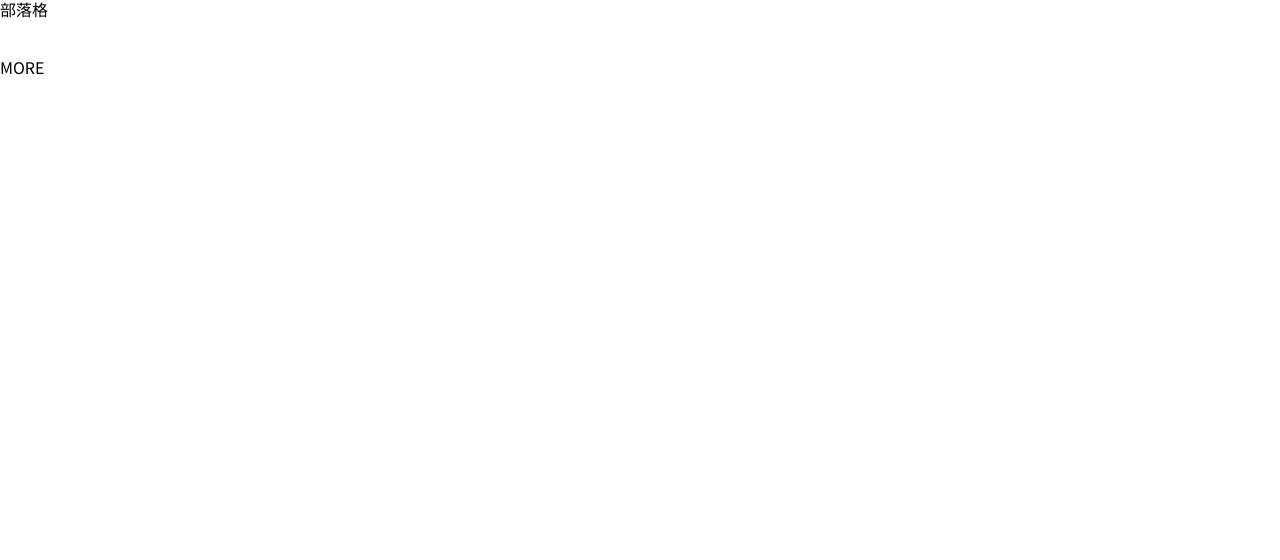
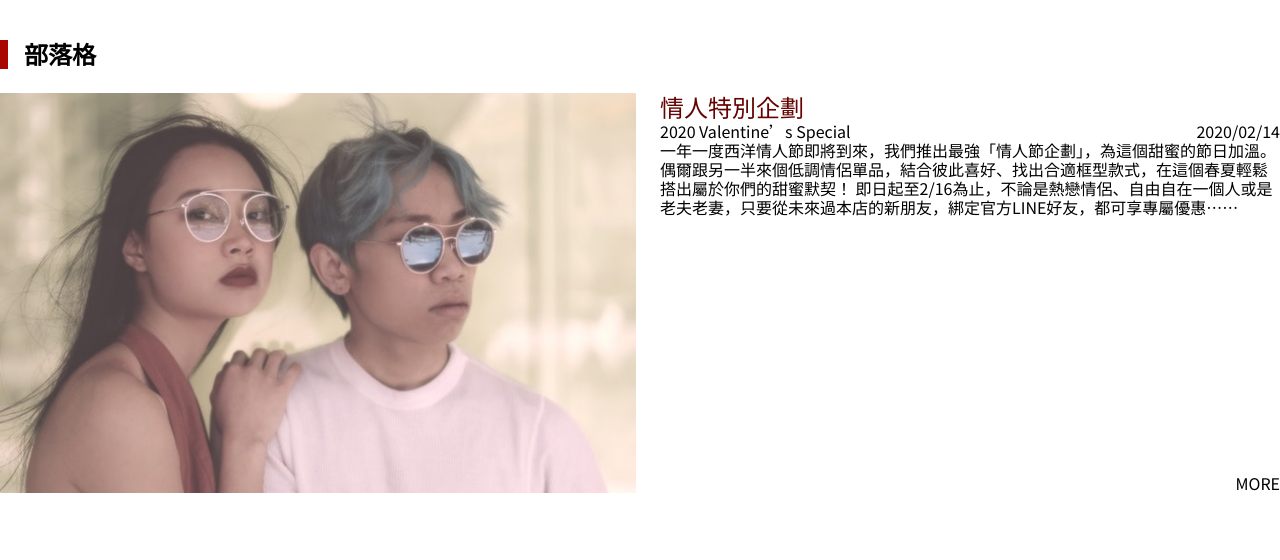
Before and after one commit to Tami1118/hex-2023web-week3, a website built with Vite: page pages/blogs.html in a window 1280 px wide. Built offline with nearby package versions, Linux system fonts and the light colour scheme.

Commit message:
blog scss

```diff
--- a/assets/style/all.scss
+++ b/assets/style/all.scss
@@ -15,6 +15,7 @@
 @import './pages/index.scss';
 @import './layout/header.scss';
 @import './layout/footer.scss';
+@import './pages/blogs.scss';
 @import './components/banner.scss';
 @import './components/intro.scss';
 @import './components/series.scss';
--- /dev/null
+++ b/assets/style/pages/blogs.scss
@@ -0,0 +1,69 @@
+.p-blog-frame{
+  padding-top: 40px;
+  padding-bottom: 64px;
+}
+
+.p-blog-card__group{
+  display: flex;
+  flex-direction: column;
+  gap: 24px;
+}
+
+.p-blog-card-frame{
+  @include pad{
+    display: flex;
+    gap: 24px;
+  }
+}
+
+.p-main__title{
+  font-size: 24px;
+  font-weight: bold;
+  margin-bottom: 24px;
+  padding-left: 16px;
+  border-left: 8px solid $primary;
+}
+
+.p-blog-card{
+  &__pic{
+    max-height: 208px; /* 設定最大高度，縮小時會隨圖片一起變小 */
+    overflow: hidden; /* 圖片超出隱藏 */
+    margin-bottom: 8px;
+    @include pad{
+      max-height: 400px;
+      width: 636px; /* 固定寬 */
+      margin-bottom: 0;
+    }
+  }
+
+  &__body{
+    display: flex;
+    flex-direction: column;
+  }
+
+  &__title{
+    font-size: 24px;
+    color: $red-dark;
+  }
+  &__info{
+    display: flex;
+    flex-wrap: wrap;
+    justify-content: space-between;
+    align-items: center;
+  }
+  &__text{
+    display: none;
+    @include pad{
+      display: block;
+    }
+  }
+  &__link{
+    display: none;
+    @include pad{
+      display: block;
+      margin-top: auto;
+      margin-left: auto;
+      width: fit-content;
+    }
+  }
+}
--- a/assets/style/utils/_helpers.scss
+++ b/assets/style/utils/_helpers.scss
@@ -30,8 +30,6 @@
 
   @include pc{
     max-width: $container;
-    padding-left: 0;
-    padding-right: 0;
     margin: 0 auto;
   }
 }
--- a/pages/blogs.html
+++ b/pages/blogs.html
@@ -1,38 +1,53 @@
 <!DOCTYPE html>
 <html lang="en">
+
 <head>
   <meta charset="UTF-8" />
   <meta http-equiv="X-UA-Compatible" content="IE=edge" />
   <meta name="viewport" content="width=device-width, initial-scale=1.0" />
   <title>眼鏡官網｜部落格</title>
 </head>
+
 <body>
   <%- include('./layout/header'); -%>
 
     <main>
-      <h2 class="p__main-title">
+      <div class="p-blog">
+        <div class="container-main">
+          <div class="p-blog-frame">
+            <h2 class="p-main__title">
               部落格
             </h2>
-      <ul class="p-blog-order">
-        <li class="p-blog-list">
-          <a class="p-blog-list__inner" href="blog_detail.html">
-            <div class="p-blog-list__pic">
-              <img src="" alt="">
+            <ul class="p-blog-card__group">
+              <li class="p-blog-card">
+                <a class="p-blog-card__inner" href="blog_detail.html">
+                  <div class="p-blog-card-frame">
+                    <div class="p-blog-card__pic">
+                      <img src="../assets/images/blog-1.png" alt="Couple">
                     </div>
-            <div class="p-blog-list__body">
-              <h3 class="p-blog-list__title">
-                <span class="p-blog-list__title-zh"></span>
-                <span class="p-blog-list__title-en"></span>
-              </h3>
-              <p class="p-blog-list__intro"></p>
-              <a href="blog_detail.html" class="p-blog-list__link">MORE</a>
+                    <div class="p-blog-card__body">
+                      <div class="p-blog-card__header">
+                        <h3 class="p-blog-card__title">情人特別企劃</h3>
+                        <div class="p-blog-card__info">
+                          <span class="p-blog-card__eng">2020 Valentine’s Special</span>
+                          <span class="p-blog-card__date">2020/02/14</span>
+                        </div>
+                      </div>
+                      <p class="p-blog-card__text">一年一度西洋情人節即將到來，我們推出最強「情人節企劃」，為這個甜蜜的節日加溫。偶爾跟另一半來個低調情侶單品，結合彼此喜好、找出合適框型款式，在這個春夏輕鬆搭出屬於你們的甜蜜默契！ 即日起至2/16為止，不論是熱戀情侶、自由自在一個人或是老夫老妻，只要從未來過本店的新朋友，綁定官方LINE好友，都可享專屬優惠⋯⋯</p>
+                      <a class="p-blog-card__link" href="blog_detail.html">MORE</a>
+                    </div>
                   </div>
                 </a>
               </li>
             </ul>
+          </div>
+
+        </div>
+      </div>
     </main>
 
     <%- include('./layout/footer'); -%>
       <script type="module" src="../main.js"></script>
 </body>
+
 </html>
```
Also changed, not shown: assets/style/components/_card.scss (line endings or trailing spaces). Lines whose indentation alone changed are shown as unchanged.
